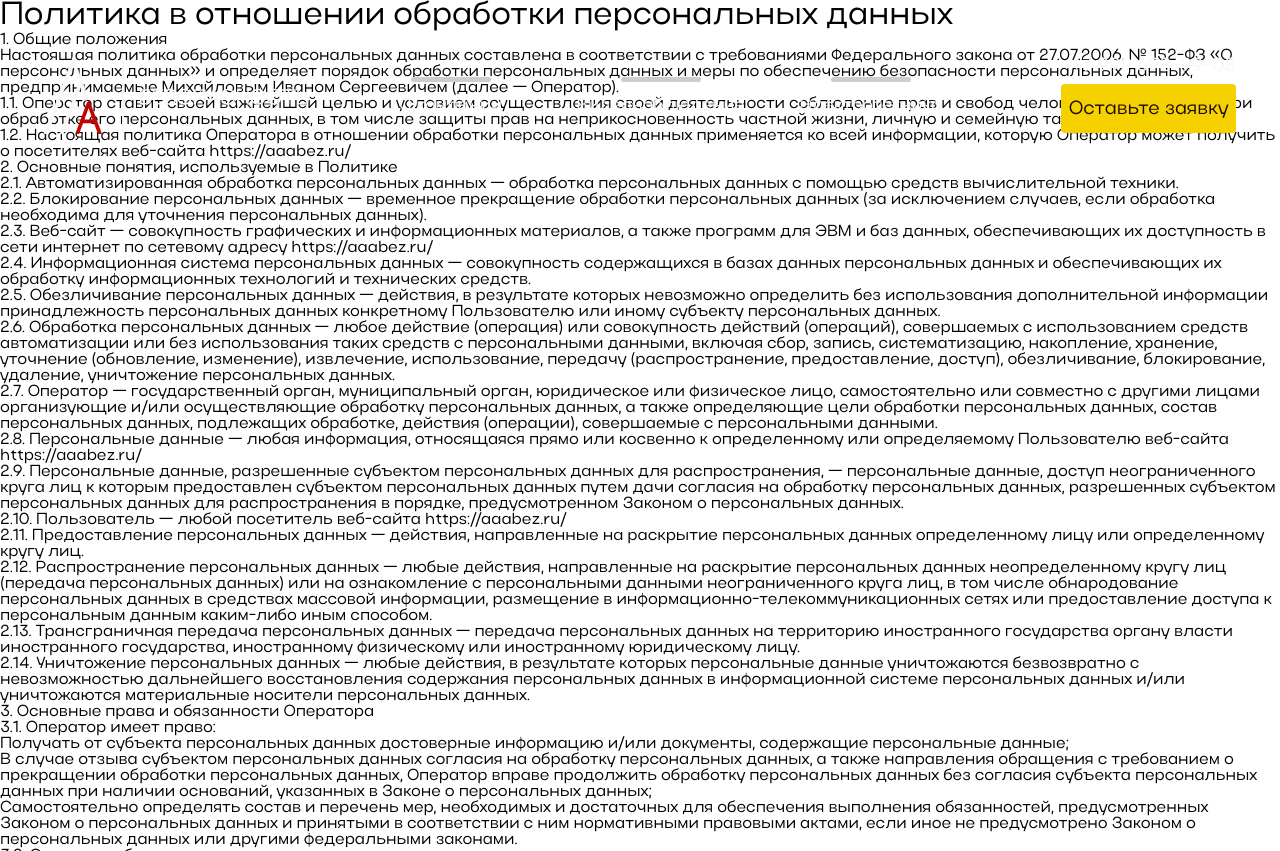
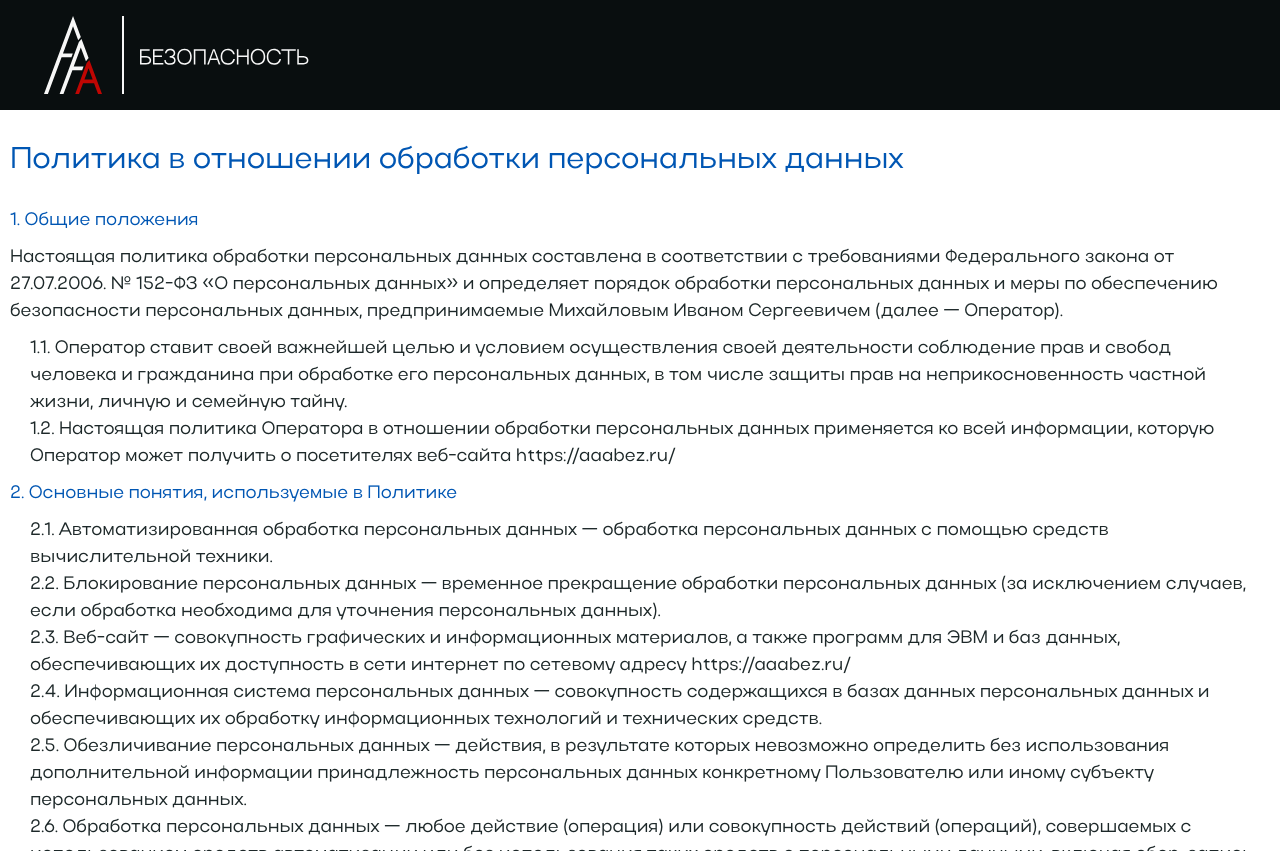
Before and after one commit to vbogdanov9/aaabez, a plain HTML site: page src/PrivacyPolicy.html in a window 1280 px wide. Shown: the top 851 px of the page. Drawn offline with nearby package versions, Linux system fonts and the light colour scheme; files that its build step writes are made by us from their sources.

Commit message:
add private policy css, fix css links

```diff
--- a/src/PrivacyPolicy.html
+++ b/src/PrivacyPolicy.html
@@ -6,17 +6,13 @@
 	<title>Home Page - Security</title>
 	<link rel="icon" type="image/x-icon" href="/images/favicon.svg">
 
+        <link rel="stylesheet" href="css/layout.css" />
+        <link rel="stylesheet" href="css/fonts.css" />
+        <link rel="stylesheet" href="css/footer.css" />
+        <link rel="stylesheet" href="css/header.css" />
+        <link rel="stylesheet" href="css/swiper.css" />
 
-        <link rel="stylesheet" href="/css/layout-bundle.css?v=yNuq68Xei9I-6hrRgDMWDU3zklg" />
-        <link rel="stylesheet" href="/css/fonts-bundle.css?v=8S-czC21FDVZJxsJIp-_FsWcHJI" />
-        <link rel="stylesheet" href="/css/footer-bundle.css?v=1Q_cTPypYwy95M0pZgtpEl5SBS4" />
-        <link rel="stylesheet" href="/css/header-bundle.css?v=TRyfPXrnloJBy9o13niun0JnODg" />
-        <link rel="stylesheet" href="/css/swiper-bundle.css?v=ZOpkaQ4a15xYDzsZ7VLDOuQ8rK0" />
-
-
-
-
-            <link rel="stylesheet" href="/css/privacy-policy-bundle.css?v=rdFOGJW2jWBVMKcRd6EiLQqfWsE">
+        <link rel="stylesheet" href="/css/privacy-policy.css">
 
 
 
--- /dev/null
+++ b/src/sass/privacy-policy.scss
@@ -0,0 +1,63 @@
+.privacy-policy-page {
+  max-width: 1348px;
+  margin: 0 auto;
+  padding: 190px 20px 40px 10px;
+  line-height: 150%;
+  font-size: 18px
+}
+
+.privacy-policy-page ul,.privacy-policy-page p {
+  margin: 10px 0;
+  color: #1d2829
+}
+
+.privacy-policy-page h1,.privacy-policy-page h2 {
+  color: #0056b3
+}
+
+.privacy-policy-page h1 {
+  line-height: 140%;
+  margin-bottom: 25px;
+  font-size: 30px
+}
+
+.privacy-policy-page ul {
+  margin-left: 20px
+}
+
+header {
+  background: #090e0f;
+  margin-top: 0
+}
+
+header .wrapper .logo-big {
+  display: block
+}
+
+header .wrapper .logo {
+  display: none
+}
+
+header .wrapper .hamburger {
+  display: none
+}
+
+header .wrapper .global-navigation {
+  display: none
+}
+
+header .wrapper .number-and-button {
+  display: none
+}
+
+@media screen and (min-width: 597px) {
+  .privacy-policy-page {
+      padding:190px 20px 40px 10px
+  }
+}
+
+@media screen and (min-width: 960px) {
+  .privacy-policy-page {
+      padding:140px 20px 40px 10px
+  }
+}
```
Also changed, not shown: src/home/ExplosionProof/index.html (+2 -0 lines), src/home/VideoSurveillance/index.html (+3 -0 lines), src/index.html (+0 -1 lines), src/css/privacy-policy.css (added).
